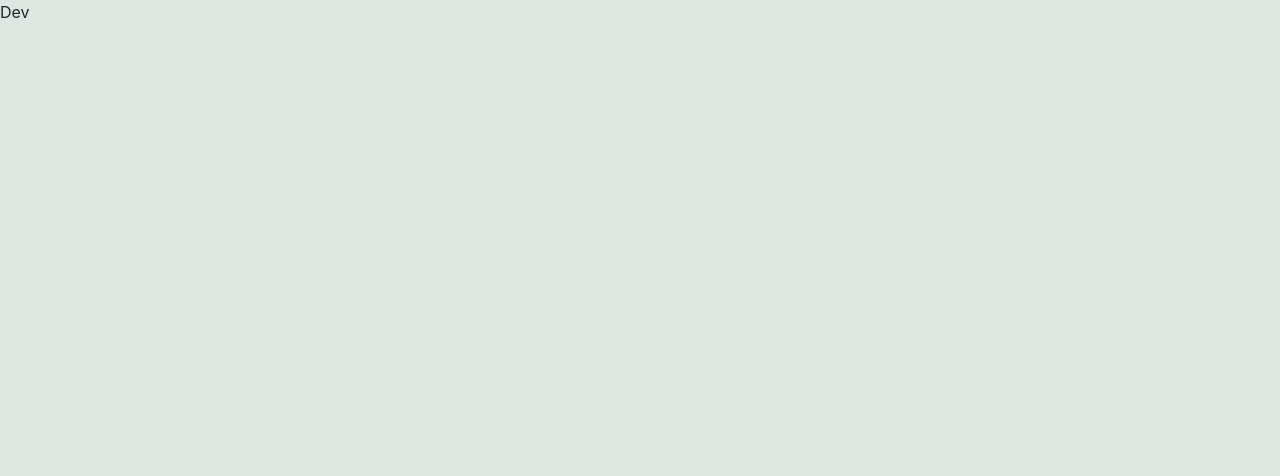
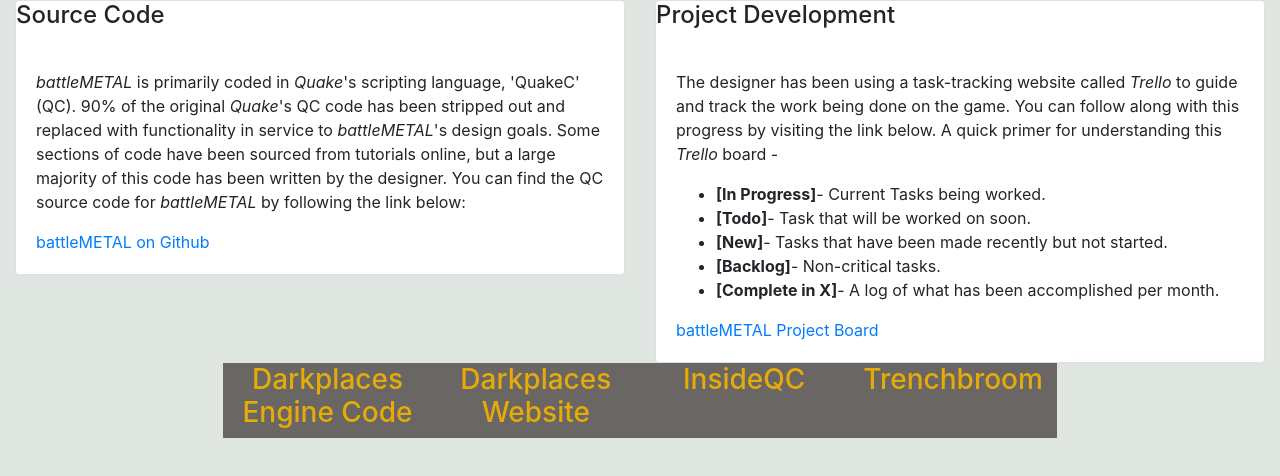
Before and after one commit to Subject9x/battleMETAL_website, a React app: page /develop in a window 1280 px wide. Built offline with nearby package versions, Linux system fonts and the light colour scheme.

Commit message:
Develop page layout is go
+ tested out some a href styling
+ moved tagline quote from MainPage to AboutPage.

```diff
--- a/src/components/about/AboutPage.js
+++ b/src/components/about/AboutPage.js
@@ -16,6 +16,13 @@
   render(){
     return(
       <Container>
+        <Row>
+          <Col lg={{size:10, offset:1}}>
+            <h3><p>Strap into a multi-ton walking tank and blast your way through a war-torn world.</p>
+            <p>A revenge weapon never meant to be activated, a war the population never saw coming.</p>
+            <p>You are a <i>DEAD HAND</i> and your orders are clear.</p></h3>
+          </Col>
+        </Row>
         <Row>
           <Col md={{size:4}}>
             <Card>
--- a/src/components/develop/DevelopPage.js
+++ b/src/components/develop/DevelopPage.js
@@ -1,4 +1,5 @@
 import React, {Component} from 'react';
+import {Container, Col, Row, Card, CardTitle, CardBody} from 'reactstrap';
 
 /**
  * battleMETALsite
@@ -12,8 +13,76 @@
  class DevelopPage extends Component{
 
   render(){
-    return(<div>Dev</div>);
+    return(
+    <Container fluid>
+      <Row>
+        <Col>
+          <DevelopPageLeftPanel />
+        </Col>
+        <Col>
+          <DevelopPageRightPanel />
+        </Col>
+      </Row>
+      <Row>
+        <Col>
+          <Container fluid>
+            <Row>
+              <Col md={{size:2, offset:2}} className="flashPanel"><a href="https://github.com/xonotic/darkplaces" alt="" target="..."><h3>Darkplaces Engine Code</h3></a></Col>
+              <Col md={{size:2}} className="flashPanel"><a href="https://icculus.org/twilight/darkplaces/readme.html" target="..."><h3>Darkplaces Website</h3></a></Col>
+              <Col md={{size:2}} className="flashPanel"><a href="http://www.insideqc.com/" target="..."><h3>InsideQC</h3></a></Col>
+              <Col md={{size:2}} className="flashPanel"><a href="https://kristianduske.com/trenchbroom/" target="..."><h3>Trenchbroom</h3></a></Col>
+            </Row>
+          </Container>
+        </Col>
+      </Row>
+    </Container>
+    );
   }
- }
+}
 
- export default DevelopPage;
+const DevelopPageLeftPanel =(props)=>{
+  return(
+  <Container>
+    <Row>
+      <Card>
+        <CardTitle><b><h4>Source Code</h4></b></CardTitle>
+        <CardBody>
+        <p><i>battleMETAL</i> is primarily coded in <i>Quake</i>'s scripting language, 'QuakeC' (QC).
+          90% of the original <i>Quake</i>'s QC code has been stripped out and replaced with functionality in service to <i>battleMETAL</i>'s design goals.
+          Some sections of code have been sourced from tutorials online, but a large majority of this code has been written by the designer.
+          You can find the QC source code for <i>battleMETAL</i> by following the link below:
+        </p>
+        <a href="https://github.com/Subject9x/battleMETAL" target="...">battleMETAL on Github</a>
+        </CardBody>
+      </Card>
+    </Row>
+  </Container>
+  );
+}
+
+const DevelopPageRightPanel =(props)=>{
+  return(
+  <Container>
+    <Row>
+      <Card>
+        <CardTitle><b><h4>Project Development</h4></b></CardTitle>
+        <CardBody>
+          <p>The designer has been using a task-tracking website called <i>Trello</i> to guide and track the work being done on the game. You can follow along with this progress by visiting the link below.
+            A quick primer for understanding this <i>Trello</i> board -
+          </p>
+          <ul>
+            <li><b>[In Progress]</b>- Current Tasks being worked.</li>
+            <li><b>[Todo]</b>- Task that will be worked on soon.</li>
+            <li><b>[New]</b>- Tasks that have been made recently but not started.</li>
+            <li><b>[Backlog]</b>- Non-critical tasks.</li>
+            <li><b>[Complete in X]</b>- A log of what has been accomplished per month.</li>
+          </ul>
+          <p></p>
+          <a href="https://trello.com/b/8HKspqBM/battlemetal" target="...">battleMETAL Project Board</a>
+        </CardBody>
+      </Card>
+    </Row>
+  </Container>
+  );
+}
+export default DevelopPage;
--- a/src/components/main/MainPage.js
+++ b/src/components/main/MainPage.js
@@ -5,6 +5,7 @@
 import HeaderNews from './HeaderNews.js';
 import AboutPage from '../about/AboutPage.js';
 import DevelopPage from '../develop/DevelopPage.js';
+import ModifyPage from '../modify/ModifyPage.js';
 import MediaPage from '../media/MediaPage.js';
 import FAQPage from '../faq/FAQPage.js';
 /**
@@ -36,14 +37,6 @@
       &nbsp;
       <HeaderNews />
       &nbsp;
-      <Row>
-        <Col lg={{size:10, offset:1}}>
-          <h3><p>Strap into a multi-ton walking tank and blast your way through a war-torn world.</p>
-          <p>A revenge weapon never meant to be activated, a war the population never saw coming.</p>
-          <p>You are a DEAD HAND and your orders are clear.</p></h3>
-        </Col>
-      </Row>
-      &nbsp;
       <Row >
         <Col md={{size:6, offset:4}}>
           <Nav tabs>
@@ -59,11 +52,16 @@
             </NavItem>
             <NavItem>
               <NavLink className={classnames({active:this.state.activeTab ==='3'})} onClick={()=>{this.toggleTab('3');}}>
+                Modify
+              </NavLink>
+            </NavItem>
+            <NavItem>
+              <NavLink className={classnames({active:this.state.activeTab ==='4'})} onClick={()=>{this.toggleTab('4');}}>
                 FAQ
               </NavLink>
             </NavItem>
             <NavItem>
-              <NavLink className={classnames({active:this.state.activeTab ==='4'})} onClick={()=>{this.toggleTab('4');}}>
+              <NavLink className={classnames({active:this.state.activeTab ==='5'})} onClick={()=>{this.toggleTab('5');}}>
                 Media
               </NavLink>
             </NavItem>
@@ -81,16 +79,19 @@
               <DevelopPage />
             </TabPane>
             <TabPane tabId="3">
+              <ModifyPage />
+            </TabPane>
+            <TabPane tabId="4">
               <FAQPage />
             </TabPane>
-            <TabPane tabId="4">
+            <TabPane tabId="5">
               <MediaPage />
             </TabPane>
           </TabContent>
         </Col>
       </Row>
+      <Row><Col>(C) 2019 - Peter Roohr</Col></Row>
     </Container>);
   }
- }
-
- export default MainPage;
+}
+export default MainPage;
--- /dev/null
+++ b/src/components/modify/ModifyPage.js
@@ -0,0 +1,24 @@
+import React, {Component} from 'react';
+import {Container, Col, Row} from 'reactstrap';
+
+/**
+ * battleMETALsite
+ * Peter Roohr
+ *
+ * modify page details how to modify the game.
+ */
+
+
+
+class ModifyPage extends Component{
+
+  render(){
+    return(
+      <Container>
+        heeeagurkergurk
+      </Container>
+    );
+  }
+}
+
+export default ModifyPage;
--- a/src/index.css
+++ b/src/index.css
@@ -9,6 +9,20 @@
 .pageBackground{
     background-color: #dfe6e2;
 }
+
+
+/*
+    used in DevelopPage hot links
+*/
+.flashPanel{
+    text-align: center;
+    background-color: #696664;
+}
+
+.flashPanel > a{
+    color:#e6ab09;
+}
+
 
 /*
     used for project buttons on code garage and board games page
```
